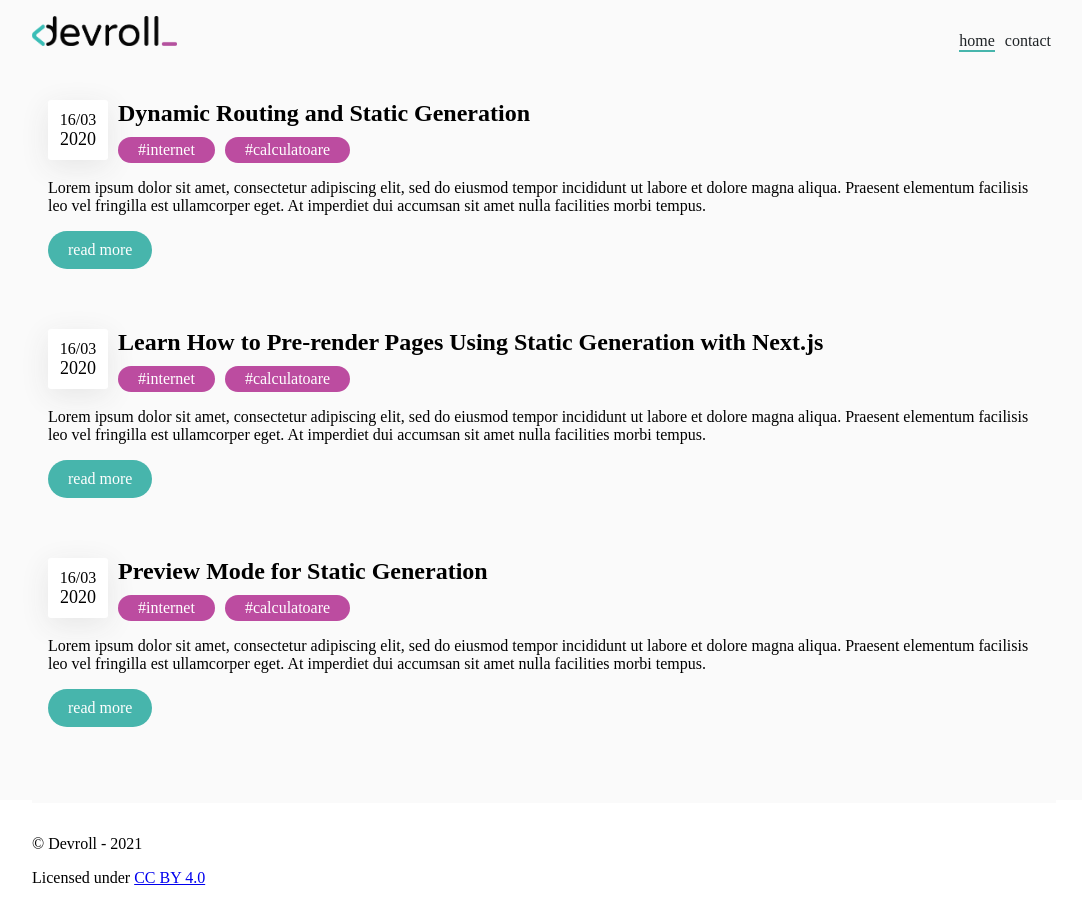
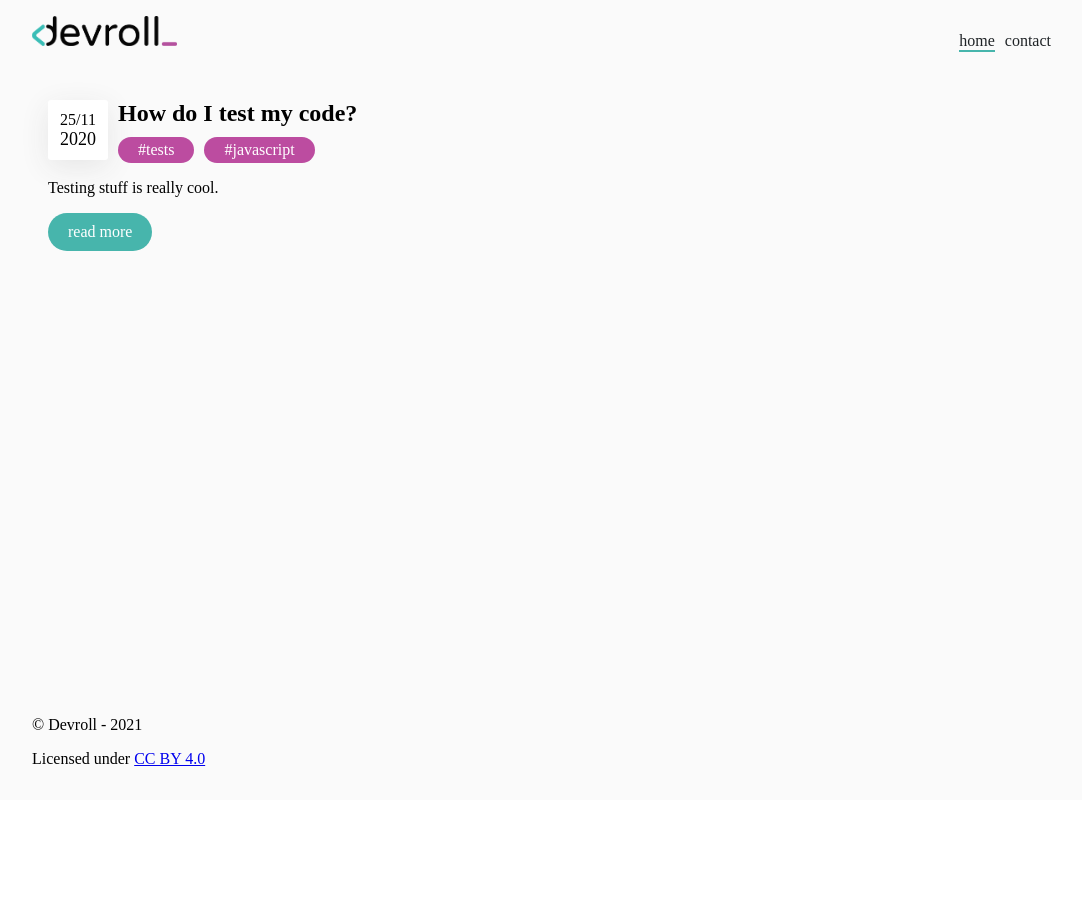
Before and after one commit to raulGX/blog, a Next.js app: page / in a window 1280 px wide. Shown: the whole page, without its empty margins (96-1178 px from the left). After the commit the page ends 800 px from the top, so only its background shows below. Built offline with nearby package versions, Linux system fonts and the light colour scheme.

Commit message:
finished ts

```diff
--- a/_posts/dynamic-routing.md
+++ /dev/null
@@ -1,16 +0,0 @@
----
-title: "Dynamic Routing and Static Generation"
-excerpt: "Lorem ipsum dolor sit amet, consectetur adipiscing elit, sed do eiusmod tempor incididunt ut labore et dolore magna aliqua. Praesent elementum facilisis leo vel fringilla est ullamcorper eget. At imperdiet dui accumsan sit amet nulla facilities morbi tempus."
-coverImage: ""
-date: "2020-03-16T05:35:07.322Z"
-tags: ["internet", "calculatoare"]
-author: raul
----
-
-Lorem ipsum dolor sit amet, consectetur adipiscing elit, sed do eiusmod tempor incididunt ut labore et dolore magna aliqua. Praesent elementum facilisis leo vel fringilla est ullamcorper eget. At imperdiet dui accumsan sit amet nulla facilities morbi tempus. Praesent elementum facilisis leo vel fringilla. Congue mauris rhoncus aenean vel. Egestas sed tempus urna et pharetra pharetra massa massa ultricies.
-
-Venenatis cras sed felis eget velit. Consectetur libero id faucibus nisl tincidunt. Gravida in fermentum et sollicitudin ac orci phasellus egestas tellus. Volutpat consequat mauris nunc congue nisi vitae. Id aliquet risus feugiat in ante metus dictum at tempor. Sed blandit libero volutpat sed cras. Sed odio morbi quis commodo odio aenean sed adipiscing. Velit euismod in pellentesque massa placerat. Mi bibendum neque egestas congue quisque egestas diam in arcu. Nisi lacus sed viverra tellus in. Nibh cras pulvinar mattis nunc sed. Luctus accumsan tortor posuere ac ut consequat semper viverra. Fringilla ut morbi tincidunt augue interdum velit euismod.
-
-## Lorem Ipsum
-
-Tristique senectus et netus et malesuada fames ac turpis. Ridiculous mus mauris vitae ultricies leo integer malesuada nunc vel. In mollis nunc sed id semper. Egestas tellus rutrum tellus pellentesque. Phasellus vestibulum lorem sed risus ultricies tristique nulla. Quis blandit turpis cursus in hac habitasse platea dictumst quisque. Eros donec ac odio tempor orci dapibus ultrices. Aliquam sem et tortor consequat id porta nibh. Adipiscing elit duis tristique sollicitudin nibh sit amet commodo nulla. Diam vulputate ut pharetra sit amet. Ut tellus elementum sagittis vitae et leo. Arcu non odio euismod lacinia at quis risus sed vulputate.
--- a/_posts/hello-world.md
+++ /dev/null
@@ -1,16 +0,0 @@
----
-title: "Learn How to Pre-render Pages Using Static Generation with Next.js"
-excerpt: "Lorem ipsum dolor sit amet, consectetur adipiscing elit, sed do eiusmod tempor incididunt ut labore et dolore magna aliqua. Praesent elementum facilisis leo vel fringilla est ullamcorper eget. At imperdiet dui accumsan sit amet nulla facilities morbi tempus."
-coverImage: ""
-date: "2020-03-16T05:35:07.322Z"
-tags: ["internet", "calculatoare"]
-author: raul
----
-
-Lorem ipsum dolor sit amet, consectetur adipiscing elit, sed do eiusmod tempor incididunt ut labore et dolore magna aliqua. Praesent elementum facilisis leo vel fringilla est ullamcorper eget. At imperdiet dui accumsan sit amet nulla facilities morbi tempus. Praesent elementum facilisis leo vel fringilla. Congue mauris rhoncus aenean vel. Egestas sed tempus urna et pharetra pharetra massa massa ultricies.
-
-Venenatis cras sed felis eget velit. Consectetur libero id faucibus nisl tincidunt. Gravida in fermentum et sollicitudin ac orci phasellus egestas tellus. Volutpat consequat mauris nunc congue nisi vitae. Id aliquet risus feugiat in ante metus dictum at tempor. Sed blandit libero volutpat sed cras. Sed odio morbi quis commodo odio aenean sed adipiscing. Velit euismod in pellentesque massa placerat. Mi bibendum neque egestas congue quisque egestas diam in arcu. Nisi lacus sed viverra tellus in. Nibh cras pulvinar mattis nunc sed. Luctus accumsan tortor posuere ac ut consequat semper viverra. Fringilla ut morbi tincidunt augue interdum velit euismod.
-
-## Lorem Ipsum
-
-Tristique senectus et netus et malesuada fames ac turpis. Ridiculous mus mauris vitae ultricies leo integer malesuada nunc vel. In mollis nunc sed id semper. Egestas tellus rutrum tellus pellentesque. Phasellus vestibulum lorem sed risus ultricies tristique nulla. Quis blandit turpis cursus in hac habitasse platea dictumst quisque. Eros donec ac odio tempor orci dapibus ultrices. Aliquam sem et tortor consequat id porta nibh. Adipiscing elit duis tristique sollicitudin nibh sit amet commodo nulla. Diam vulputate ut pharetra sit amet. Ut tellus elementum sagittis vitae et leo. Arcu non odio euismod lacinia at quis risus sed vulputate.
--- a/_posts/preview.md
+++ b/_posts/preview.md
@@ -1,16 +1,10 @@
 ---
-title: "Preview Mode for Static Generation"
-excerpt: "Lorem ipsum dolor sit amet, consectetur adipiscing elit, sed do eiusmod tempor incididunt ut labore et dolore magna aliqua. Praesent elementum facilisis leo vel fringilla est ullamcorper eget. At imperdiet dui accumsan sit amet nulla facilities morbi tempus."
+title: "How do I test my code?"
 coverImage: ""
-date: "2020-03-16T05:35:07.322Z"
-tags: ["internet", "calculatoare"]
+excerpt: "Testing stuff is really cool."
+date: "2020-11-25T18:35:07.322Z"
+tags: ["tests", "javascript"]
 author: raul
 ---
 
-Lorem ipsum dolor sit amet, consectetur adipiscing elit, sed do eiusmod tempor incididunt ut labore et dolore magna aliqua. Praesent elementum facilisis leo vel fringilla est ullamcorper eget. At imperdiet dui accumsan sit amet nulla facilities morbi tempus. Praesent elementum facilisis leo vel fringilla. Congue mauris rhoncus aenean vel. Egestas sed tempus urna et pharetra pharetra massa massa ultricies.
-
-Venenatis cras sed felis eget velit. Consectetur libero id faucibus nisl tincidunt. Gravida in fermentum et sollicitudin ac orci phasellus egestas tellus. Volutpat consequat mauris nunc congue nisi vitae. Id aliquet risus feugiat in ante metus dictum at tempor. Sed blandit libero volutpat sed cras. Sed odio morbi quis commodo odio aenean sed adipiscing. Velit euismod in pellentesque massa placerat. Mi bibendum neque egestas congue quisque egestas diam in arcu. Nisi lacus sed viverra tellus in. Nibh cras pulvinar mattis nunc sed. Luctus accumsan tortor posuere ac ut consequat semper viverra. Fringilla ut morbi tincidunt augue interdum velit euismod.
-
-## Lorem Ipsum
-
-Tristique senectus et netus et malesuada fames ac turpis. Ridiculous mus mauris vitae ultricies leo integer malesuada nunc vel. In mollis nunc sed id semper. Egestas tellus rutrum tellus pellentesque. Phasellus vestibulum lorem sed risus ultricies tristique nulla. Quis blandit turpis cursus in hac habitasse platea dictumst quisque. Eros donec ac odio tempor orci dapibus ultrices. Aliquam sem et tortor consequat id porta nibh. Adipiscing elit duis tristique sollicitudin nibh sit amet commodo nulla. Diam vulputate ut pharetra sit amet. Ut tellus elementum sagittis vitae et leo. Arcu non odio euismod lacinia at quis risus sed vulputate.
+Hello world!
--- a/components/meta.tsx
+++ b/components/meta.tsx
@@ -4,6 +4,7 @@ import { BRAND_NAME } from "../lib/constants";
 const Meta = () => {
   return (
     <Head>
+      <link href={`/prism.css`} rel="stylesheet" />
       <meta name="description" content={`A blog by ${BRAND_NAME}.`} />
       {/* <meta property="og:image" content={HOME_OG_IMAGE_URL} /> */}
     </Head>
--- a/package.json
+++ b/package.json
@@ -15,6 +15,7 @@
     "react-dom": "^17.0.2",
     "remark": "13.0.0",
     "remark-html": "13.0.1",
+    "remark-prism": "^1.3.6",
     "typescript": "^4.2.4"
   },
   "devDependencies": {
```
Also changed, not shown: lib/markdownToHtml.ts (+5 -4 lines), public/prism.css (added, +3 -0 lines), 1 other file (tests, documents, lock files or other folders).
